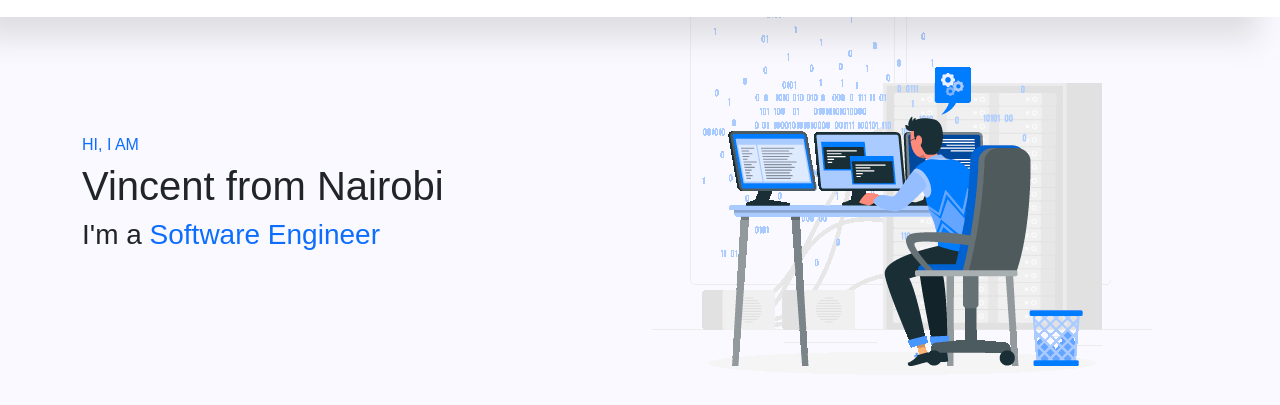
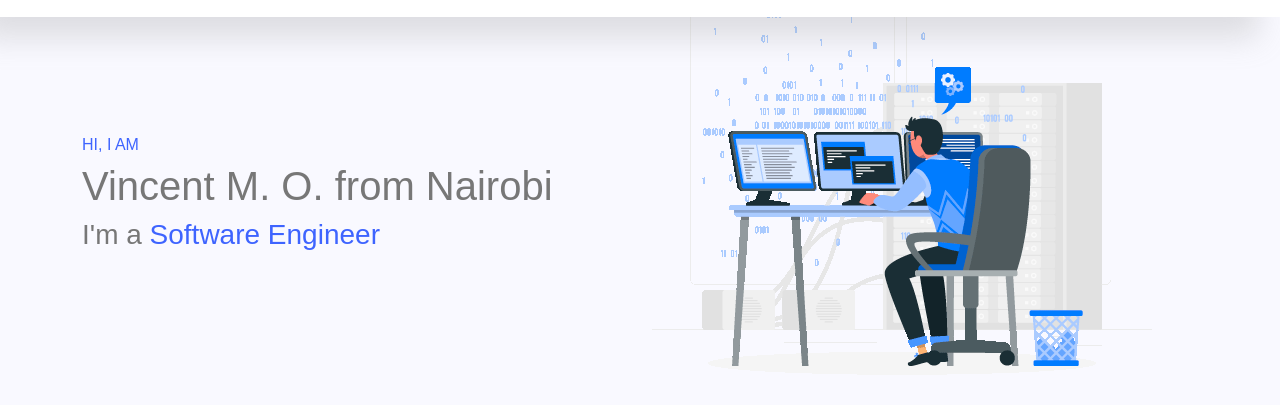
Before and after one commit to vinney-mo/portfolio_web, a plain HTML site: page index.html in a window 1280 px wide. Shown: the part 53-458 px from the top of the page. Drawn offline with Linux system fonts and the light colour scheme.

Commit message:
Edited top banner content

```diff
--- a/css/styles.css
+++ b/css/styles.css
@@ -7,6 +7,9 @@
 body {
   background: #fff;
   color: #777;
+}
+.text-primary {
+    color: #3e64ff!important;
 }
 #header {
   position: fixed;
--- a/index.html
+++ b/index.html
@@ -5,8 +5,8 @@
     <meta http-equiv="X-UA-Compatible" content="IE=edge" />
     <meta name="viewport" content="width=device-width, initial-scale=1.0" />
     <title>Portfolio - VM IP1</title>
+    <link rel="stylesheet" href="css/bootstrap.min.css" />
     <link rel="stylesheet" href="css/styles.css" />
-    <link rel="stylesheet" href="css/bootstrap.min.css" />
   </head>
   <body>
     <div id="header" class="header-scrolled">
@@ -37,7 +37,7 @@
         <div class="row fullscreen align-items-center">
           <div class="col-lg-6 col-md-6 banner-left">
             <h6 class="text-primary">HI, I AM</h6>
-            <h1>Vincent from Nairobi</h1>
+            <h1>Vincent M. O. from Nairobi</h1>
             <h3>I'm a <span class="text-primary">Software Engineer</span></h3>
           </div>
           <div class="col-lg-6 col-md-6 banner-right d-flex align-self-end">
```
